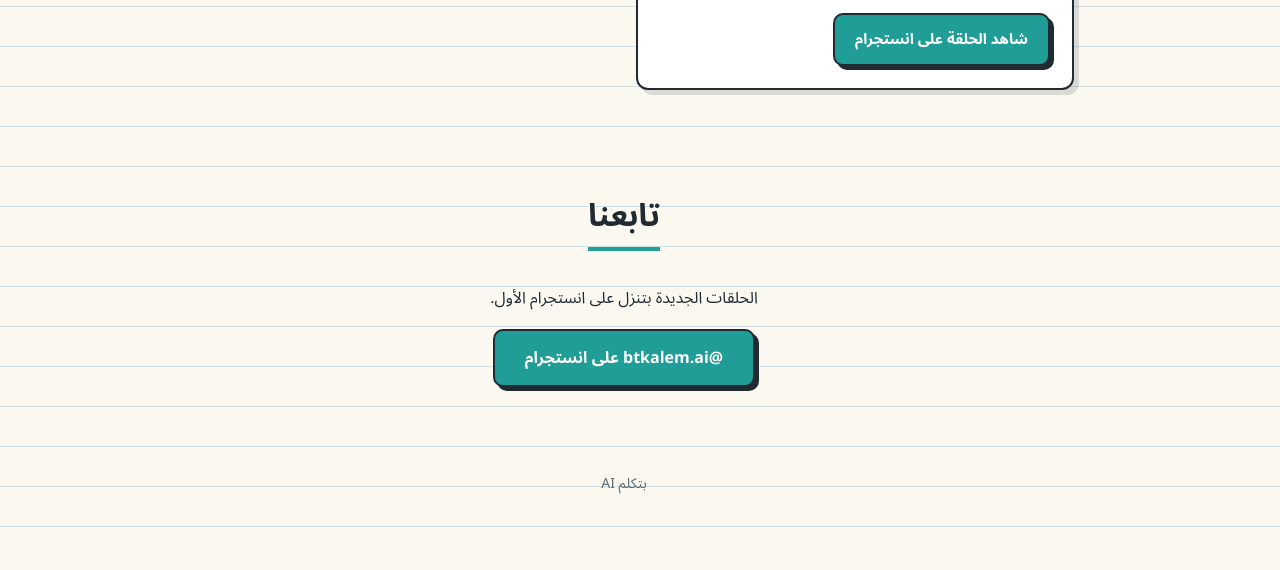
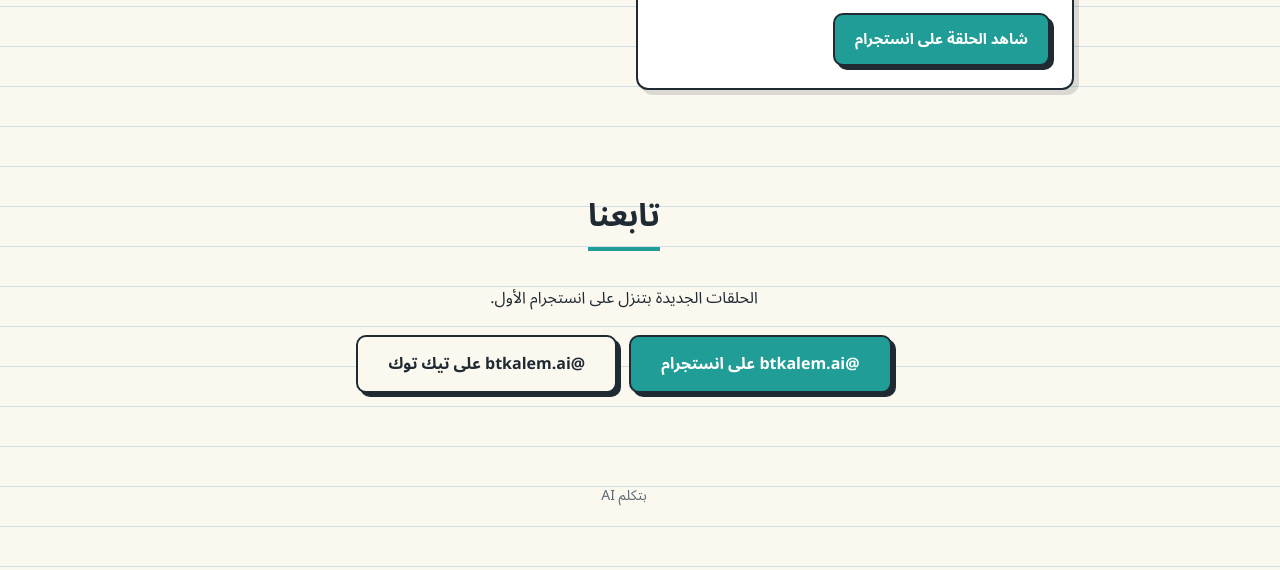
Before and after one commit to btkalemai/btkalemai.github.io, a plain HTML site: page index.html in a window 1280 px wide. Shown: the part 1833-2403 px from the top of the page. Drawn offline with Linux system fonts and the light colour scheme.

Commit message:
Update index.html

```diff
--- a/index.html
+++ b/index.html
@@ -40,7 +40,7 @@ mark{background:rgba(255,214,64,.55);padding:0 4px;border-radius:3px}
 .ep p{margin:0;color:var(--muted)}
 .ep.real{border-style:solid;box-shadow:5px 5px 0 rgba(31,42,51,.15)}.ep.real img{display:block;width:100%;max-width:300px;margin:12px auto;border-radius:10px;border:2px solid var(--ink)}.ep.real .btn{margin-top:8px;font-size:15px;padding:10px 20px}.soon{display:inline-block;margin-top:12px;border:2px solid var(--purple);color:var(--purple);border-radius:20px;padding:0 14px;font-weight:700;font-size:14px}
 .next{color:var(--purple);font-weight:800}
-.follow{text-align:center}
+.follow{text-align:center}.follow .btn{margin:6px}
 footer{padding:36px 0 60px;text-align:center;color:var(--muted);font-size:14px}
 @media(max-width:600px){.wrap{padding:0 40px 0 14px}body::after{right:16px}nav a{margin-inline-start:12px;font-size:13px}.btn.alt{margin:12px 0 0}.hero{padding:44px 0 36px}}
 </style>
@@ -56,7 +56,7 @@ footer{padding:36px 0 60px;text-align:center;color:var(--muted);font-size:14px}
   <h1>بتكلم <b>AI</b></h1>
   <p class="tag"><span>الذكاء الاصطناعي ببساطة</span></p>
   <p class="sub">تطبيقات عملية من الفكرة للتنفيذ.</p>
-  <a class="btn" href="#episodes">شوف الحلقات</a><a class="btn alt" href="https://www.instagram.com/btkalem.ai/">انستجرام</a>
+  <a class="btn" href="#episodes">شوف الحلقات</a><a class="btn alt" href="https://www.instagram.com/btkalem.ai/">انستجرام</a><a class="btn alt" href="https://www.tiktok.com/@btkalem.ai">تيك توك</a>
   <svg class="arrow" viewBox="0 0 60 80" fill="none" stroke="#1f9d96" stroke-width="5" stroke-linecap="round" stroke-linejoin="round"><path d="M30 6 V70"/><path d="M12 54 L30 72 L48 54"/></svg>
 </div>
 
@@ -83,7 +83,7 @@ footer{padding:36px 0 60px;text-align:center;color:var(--muted);font-size:14px}
 <section id="follow" class="follow">
   <h2>تابعنا</h2>
   <p>الحلقات الجديدة بتنزل على انستجرام الأول.</p>
-  <a class="btn" href="https://www.instagram.com/btkalem.ai/">@btkalem.ai على انستجرام</a>
+  <a class="btn" href="https://www.instagram.com/btkalem.ai/">@btkalem.ai على انستجرام</a><a class="btn alt" href="https://www.tiktok.com/@btkalem.ai">@btkalem.ai على تيك توك</a>
 </section>
 <footer>بتكلم AI</footer>
 </div>
```
